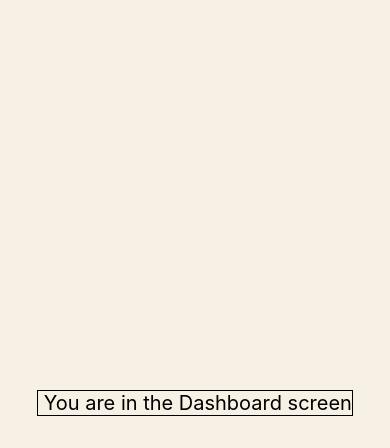
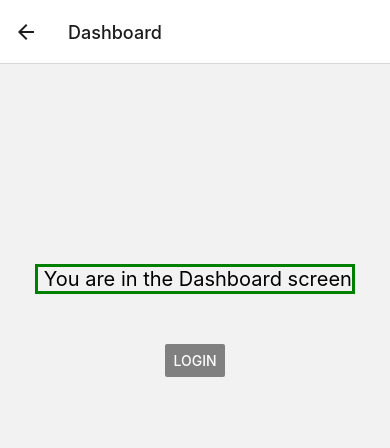
Before and after one commit to biswas98/React_Native_Learning, a React Native app in the folder First_ReactNative_App/: screen /Dashboard in a window 390 px wide. Shown: the top 448 px of the page. Built offline with nearby package versions, Linux system fonts and the light colour scheme.

Commit message:
added routes folder & learning about navigation

```diff
--- a/First_ReactNative_App/App.js
+++ b/First_ReactNative_App/App.js
@@ -1,46 +1,25 @@
-import { StatusBar } from "expo-status-bar";
-import { StyleSheet, Text, View, Button } from "react-native";
+import { View, Text } from 'react-native'
+import React from 'react'
 
-import Login from "./components/Login";
-import Header from "./components/Header";
-import Dashboard from "./components/Dashboard";
-// import TouchMe from "./components/TouchMe";
-// import Test from './components/Test';
+import { NavigationContainer } from '@react-navigation/native';
+import { createNativeStackNavigator } from '@react-navigation/native-stack';
 
-export default function App() {
+import Login from './components/Login';
+import Dashboard from './components/Dashboard';
+
+const Stack = createNativeStackNavigator();
+
+export default function AppStack() {
   return (
-    <View style={styles.container}>
+    <NavigationContainer>
 
-      {/* <View style={styles.head} >
-        <Header />
-      </View> */}
+      <Stack.Navigator>
 
-      {/* <View style={styles.content}>
-        <Login />
-      </View> */}
+        <Stack.Screen name='Login' component={Login} />
+        <Stack.Screen name='Dashboard' component={Dashboard} />
 
+      </Stack.Navigator>
 
-      <Dashboard />
-
-
-    </View>
-  );
+    </NavigationContainer>
+  )
 }
-
-const styles = StyleSheet.create({
-  container: {
-    height: '100%',
-    flexDirection: 'column',
-    alignItems: "center",
-    backgroundColor: '#F7F1E5'
-  },
-
-  head: {
-    marginBottom: 10,
-  },
-  content: {
-    width: '90%'
-  },
-
-
-});
--- a/First_ReactNative_App/components/Dashboard.js
+++ b/First_ReactNative_App/components/Dashboard.js
@@ -1,13 +1,22 @@
-import { View, Text, StyleSheet } from 'react-native'
+import { View, Text, StyleSheet, Button } from 'react-native'
 import React from 'react'
 
-// import Header from './Header'
+// import { NavigationContainer } from '@react-navigation/native';
+// import { createNativeStackNavigator } from '@react-navigation/native-stack';
 
 
-export default function Dashboard() {
+import Header from './Login'
+
+
+export default function Dashboard(props) {
     return (
-        <View style= {style.container}>
-            <Text style={ style.textContainer }> You are in the Dashboard screen</Text>
+        <View style={style.container}>
+            <Text style={style.textContainer}> You are in the Dashboard screen</Text>
+            <Button
+                title='Login'
+                color='grey'
+                onPress={()=> props.navigation.navigate('Login')}
+            />
         </View>
     )
 }
@@ -15,13 +24,15 @@ export default function Dashboard() {
 
 const style = StyleSheet.create({
     container: {
+        marginTop: 200,
         alignItems: 'center',
         justifyContent: 'center',
-        marginVertical: '100%',
     },
-    textContainer:{
-        borderWidth: 1,
-        borderColor: 'Green',
+    textContainer: {
+
+        marginBottom: 50,
+        borderWidth: 3,
+        borderColor: 'green',
         textAlign: 'center',
         fontSize: 20,
     }
--- a/First_ReactNative_App/components/Login.js
+++ b/First_ReactNative_App/components/Login.js
@@ -8,9 +8,10 @@ import {
 } from "react-native";
 import React, { useState } from "react";
 
+import Dashboard from './Dashboard'
 // import AlertComponent from "./AlertComponent";
 
-export default function Login() {
+export default function Login(props) {
     const [valueTextInput1, setValueTextInput1] = useState("");
     const [valueTextInput2, setValueTextInput2] = useState("");
 
@@ -19,7 +20,10 @@ export default function Login() {
         Alert.alert(
             "User Credentials",
             "Name: " + valueTextInput1 + "\n" + "Age: " + valueTextInput2,
-      [{ text: "Go Back" }]
+            [{
+                text: "Dashboard",
+                onPress: () => props.navigation.navigate('Dashboard')
+            }]
         );
         setValueTextInput1('');
         setValueTextInput2('');
@@ -29,7 +33,7 @@ export default function Login() {
     return (
         <View style={style.container}>
             <View style={style.SubContent}>
-        <Text style={{fontSize: 20,fontWeight:'bold',color: '#435B66'}}>Name: </Text>
+                <Text style={{ fontSize: 20, fontWeight: 'bold', color: '#435B66' }}>Name: </Text>
 
                 <TextInput
                     style={style.input}
@@ -40,7 +44,7 @@ export default function Login() {
             </View>
 
             <View style={style.SubContent}>
-        <Text style={{fontSize: 20,fontWeight:'bold',color: '#435B66'}}>Age: </Text>
+                <Text style={{ fontSize: 20, fontWeight: 'bold', color: '#435B66' }}>Age: </Text>
                 <TextInput
                     style={style.input}
                     placeholder="enter your age"
@@ -52,7 +56,7 @@ export default function Login() {
 
             <View>
                 <TouchableOpacity style={style.btn} onPress={myAlert}>
-          <Text style={{fontSize: 16,fontWeight:'bold',color: '#435B66'}}>Click</Text>
+                    <Text style={{ fontSize: 16, fontWeight: 'bold', color: '#435B66' }}>Click</Text>
                 </TouchableOpacity>
             </View>
 
@@ -63,6 +67,7 @@ export default function Login() {
 
 const style = StyleSheet.create({
     container: {
+        marginTop: 200,
         padding: 50,
         flexDirection: "column",
         alignItems: "center",
--- a/First_ReactNative_App/package.json
+++ b/First_ReactNative_App/package.json
@@ -10,6 +10,7 @@
   },
   "dependencies": {
     "@react-navigation/native": "^6.1.7",
+    "@react-navigation/native-stack": "^6.9.13",
     "expo": "^49.0.5",
     "expo-status-bar": "~1.6.0",
     "react": "18.2.0",
```
Also changed, not shown: First_ReactNative_App/AppTest.js (added, +47 -0 lines), First_ReactNative_App/routes/AppStack.js (added), 2 other files (tests, documents, lock files or other folders). Lines whose indentation alone changed are shown as unchanged.
